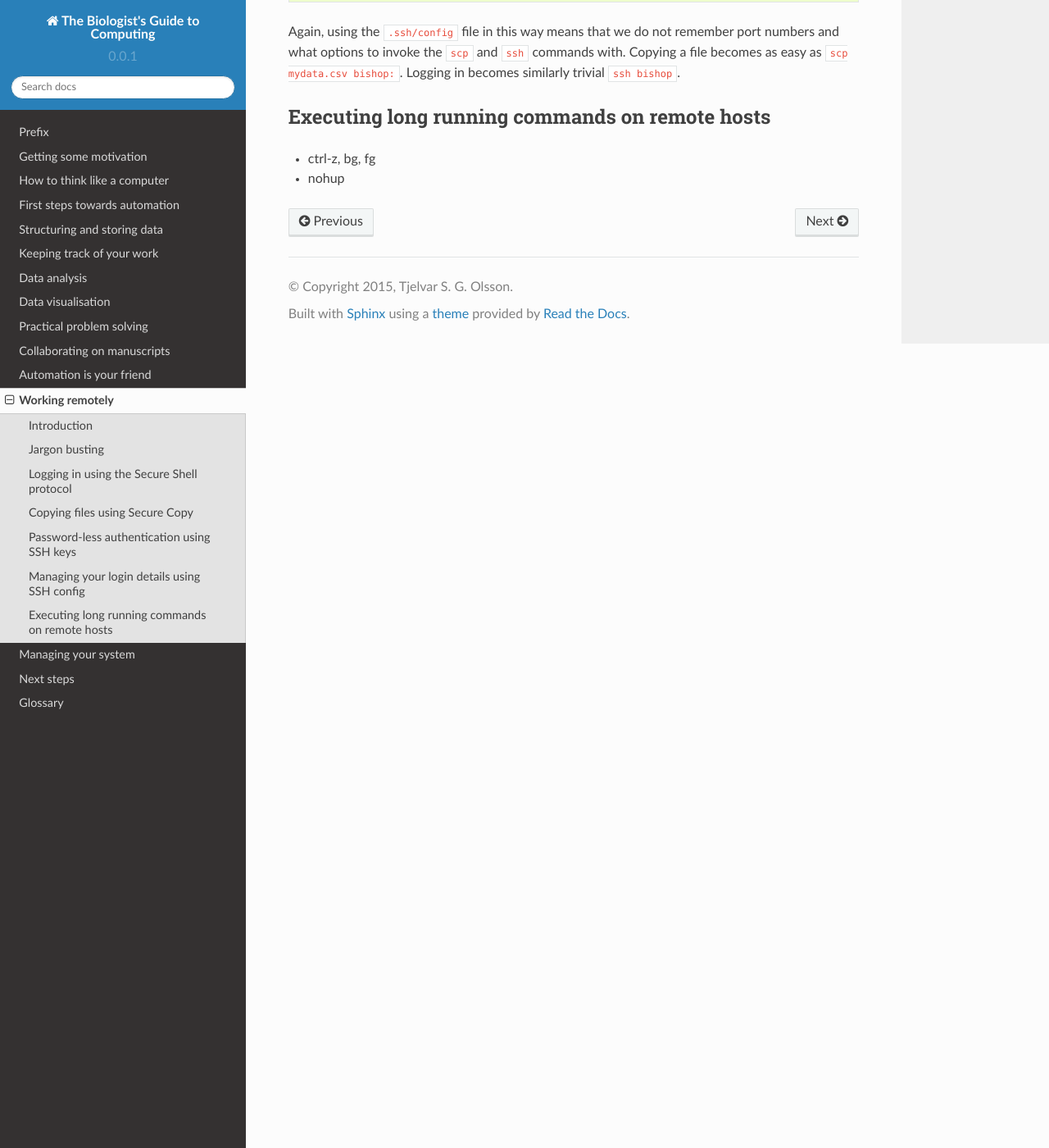
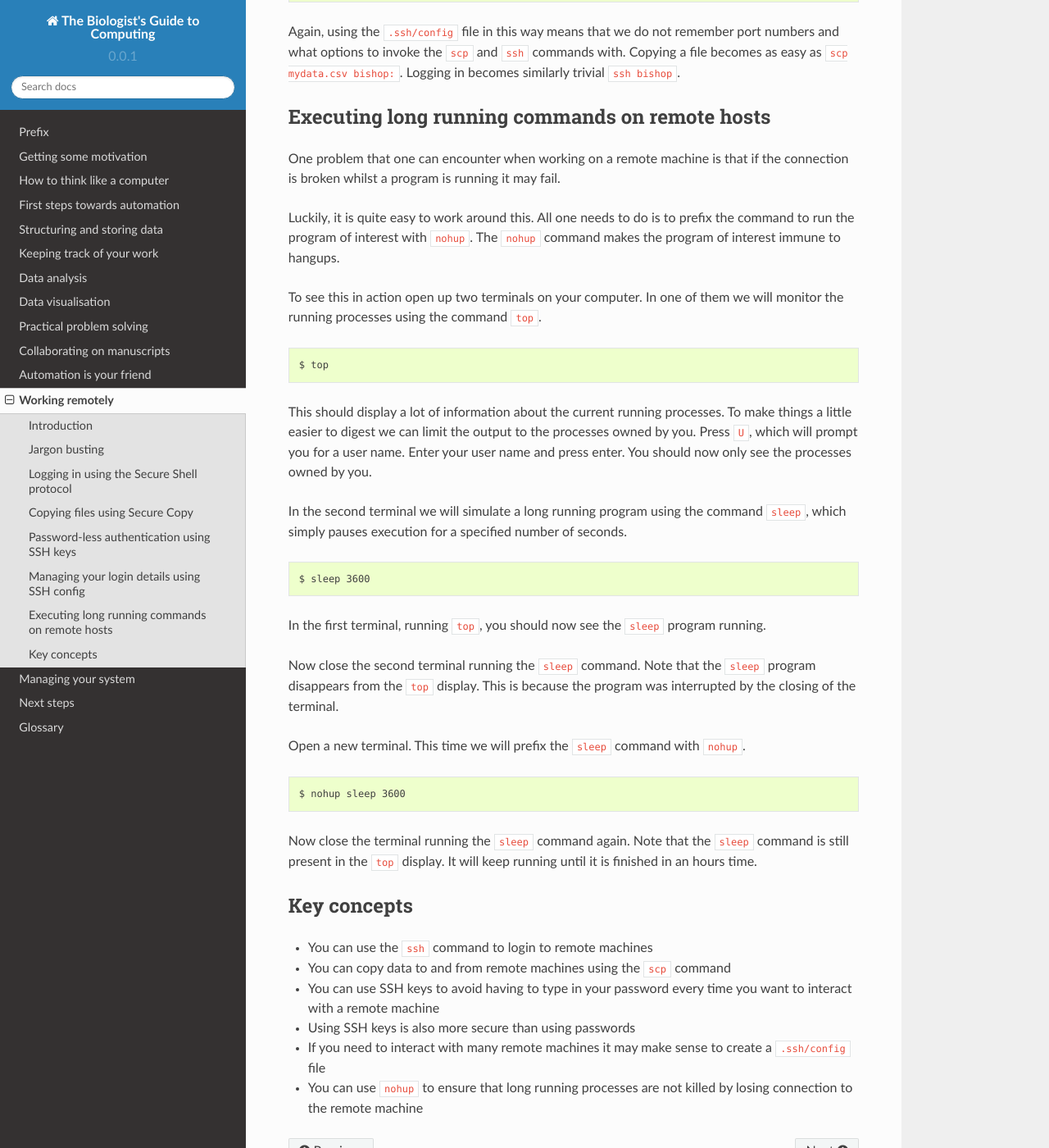
Before and after one commit to tjelvar-olsson/biologists-guide-to-computing, a Sphinx documentation site: the page built from source/working-remotely.rst, in a window 1280 px wide and 1400 px high, scrolled down 6898 px. Shown: the whole window at 82% size. Built offline with Sphinx 7.4.7 and the Read the Docs theme 2.0.0, drawn with Linux system fonts in a browser that asks for light colours.

Commit message:
Added final sections to working remotely chapter

```diff
--- a/source/working-remotely.rst
+++ b/source/working-remotely.rst
@@ -378,5 +378,58 @@ similarly trivial ``ssh bishop``.
 Executing long running commands on remote hosts
 -----------------------------------------------
 
-- ctrl-z, bg, fg
-- nohup
+One problem that one can encounter when working on a remote machine is that if
+the connection is broken whilst a program is running it may fail.
+
+Luckily, it is quite easy to work around this. All one needs to do is to prefix
+the command to run the program of interest with ``nohup``. The ``nohup`` command
+makes the program of interest immune to hangups.
+
+To see this in action open up two terminals on your computer. In one of them
+we will monitor the running processes using the command ``top``.
+
+.. code-block:: none
+
+    $ top
+
+This should display a lot of information about the current running processes. To
+make things a little easier to digest we can limit the output to the processes
+owned by you. Press ``U``, which will prompt you for a user name. Enter your
+user name and press enter. You should now only see the processes owned by you.
+
+In the second terminal we will simulate a long running program using the
+command ``sleep``, which simply pauses execution for a specified number of
+seconds.
+
+.. code-block:: none
+
+    $ sleep 3600
+
+In the first terminal, running ``top``, you should now see the ``sleep`` program
+running.
+
+Now close the second terminal running the ``sleep`` command. Note that the
+``sleep`` program disappears from the ``top`` display. This is because the
+program was interrupted by the closing of the terminal.
+
+Open a new terminal. This time we will prefix the ``sleep`` command with ``nohup``.
+
+
+.. code-block:: none
+
+    $ nohup sleep 3600
+
+Now close the terminal running the ``sleep`` command again. Note that the ``sleep``
+command is still present in the ``top`` display. It will keep running until it is
+finished in an hours time.
+
+
+Key concepts
+------------
+
+- You can use the ``ssh`` command to login to remote machines
+- You can copy data to and from remote machines using the ``scp`` command
+- You can use SSH keys to avoid having to type in your password every time you want to interact with a remote machine
+- Using SSH keys is also more secure than using passwords
+- If you need to interact with many remote machines it may make sense to create a ``.ssh/config`` file
+- You can use ``nohup`` to ensure that long running processes are not killed by losing connection to the remote machine
```
